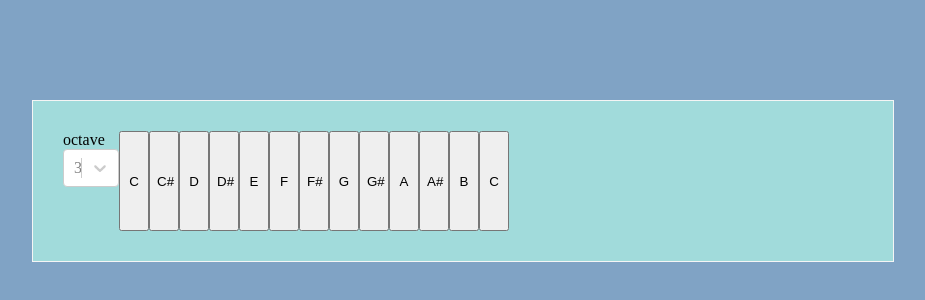
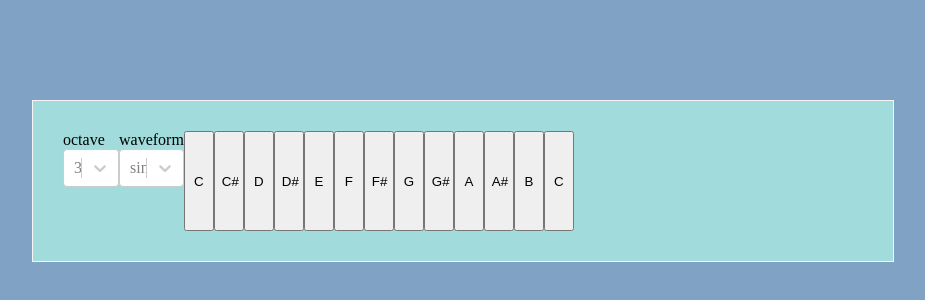
Before and after one commit to joehaller/webby-synth, a React app: page / in a window 1280 px wide. Shown: the part 140-440 px from the top of the page, without its empty margins (177-1102 px from the left). Built offline with nearby package versions, Linux system fonts and the light colour scheme.

Commit message:
Started implementing waveform selector

```diff
--- a/src/components/App.jsx
+++ b/src/components/App.jsx
@@ -9,7 +9,7 @@ class App extends React.Component {
     this.state = {
       options: {
           oscillator : {
-            type : 'sawtooth'
+            type : 'sine'
           },
           envelope : {
             attack : 0.002,
@@ -28,10 +28,12 @@ class App extends React.Component {
       octave: selected.value
     })
   }
-
+  //WHAT'S GOING ON HERE????
   changeWaveForm(waveform) {
+    console.log(waveform.value);
     let wave = this.state.options;
-    wave.oscillator.type = waveform;
+    wave['oscillator']['type'] = waveform.value;
+    console.log(wave);
     this.setState({
       options: wave
     })
@@ -39,7 +41,7 @@ class App extends React.Component {
 
   render() {
     return (
-      <Keyboard  octaveChange={this.changeOctave.bind(this)} octave={this.state.octave} options={this.state.options} />
+      <Keyboard waveChange={this.changeWaveForm.bind(this)} octaveChange={this.changeOctave.bind(this)} octave={this.state.octave} options={this.state.options} />
     )
   }
 }
--- a/src/components/Keyboard.jsx
+++ b/src/components/Keyboard.jsx
@@ -2,6 +2,7 @@ import React from 'react';
 import * as Tone from "tone";
 import Keys from './Keys.jsx';
 import OctaveSelect from './OctaveSelect.jsx';
+import WaveSelect from './WaveSelect.jsx';
 
 
 class Keyboard extends React.Component {
@@ -112,6 +113,10 @@ class Keyboard extends React.Component {
           <span>octave</span>
           <OctaveSelect change={this.props.octaveChange}/>
         </div>
+        <div>
+          <span>waveform</span>
+          <WaveSelect change={this.props.waveChange}/>
+        </div>
         <div className="key-wrapper">
           <button className={this.state.pressed['a'] ? "key pressed" : "key"} onKeyUp={this.playNote} onKeyDown={this.stopNote}>C</button>
         </div>
--- /dev/null
+++ b/src/components/WaveSelect.jsx
@@ -0,0 +1,57 @@
+import React from 'react';
+import Select from 'react-select';
+
+
+const colourStyles = {
+  control: styles => ({ ...styles, backgroundColor: 'white' }),
+  option: (styles, { data, isDisabled, isFocused, isSelected }) => {
+    return {
+      ...styles,
+      backgroundColor: isDisabled ? 'red' : 'blue',
+      color: '#FFF',
+      cursor: isDisabled ? 'not-allowed' : 'default',
+
+    };
+  },
+
+};
+
+const options = [
+  {value: 'sine', label: 'sine'},
+  {value: 'square', label: 'square'},
+  {value: 'triangle', label: 'triangle'},
+  {value: 'sawtooth', label: 'sawtooth'}
+];
+
+class WaveSelect extends React.Component {
+  constructor(props) {
+    super(props);
+    this.state = {
+      selected: null
+    }
+  }
+
+  handleChange(selected) {
+    this.setState({
+      selected: selected
+    }, () => this.props.change(selected))
+  }
+
+
+  render() {
+    let { selected } = this.state;
+    return (
+      <Select
+        noOptionsMessage={true}
+        // styles={colourStyles}
+        placeholder={'sine'}
+        isSearchable={false}
+        value={selected}
+        onChange={this.handleChange.bind(this)}
+        options={options}
+      />
+    )
+  }
+}
+
+export default WaveSelect;
```
